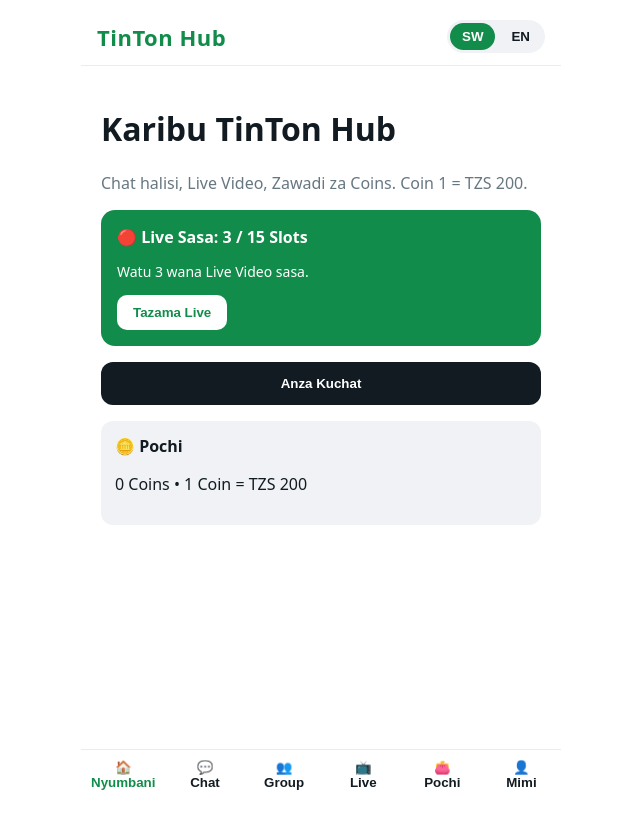
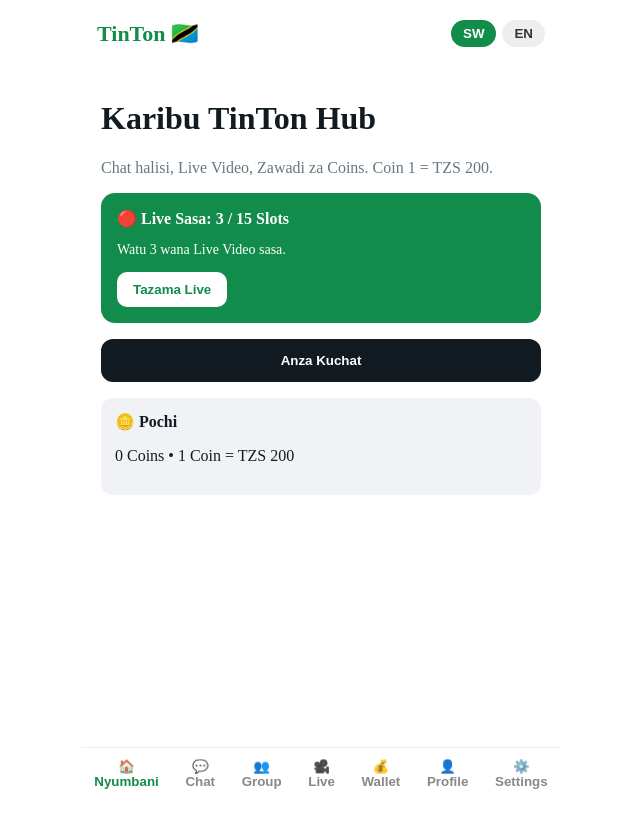
Before and after one commit to nelsonmwasha4/TinTon-chat, a React (Vite) app: page / in a window 1280 px wide. Shown: the top 828 px of the page, without its empty margins (319-959 px from the left). Built offline with nearby package versions, Linux system fonts and the light colour scheme.

Commit message:
Add SettingsPage and update App layout

```diff
--- a/src/App.tsx
+++ b/src/App.tsx
@@ -7,6 +7,7 @@ import GroupPage from "./pages/Group";
 import LivePage from "./pages/Live";
 import WalletPage from "./pages/Wallet";
 import ProfilePage from "./pages/Profile";
+import SettingsPage from "./pages/Settings";
 
 export default function App() {
   const [lang, setLang] = useState<Lang>("sw");
@@ -14,34 +15,37 @@ export default function App() {
   const [tab, setTab] = useState("home");
 
   return (
-    <div style={{ maxWidth: 480, margin: "0 auto", minHeight: "100vh", background: COLORS.white, paddingBottom: 70, fontFamily: "system-ui", color: COLORS.black }}>
+    <div style={{ maxWidth: 480, margin: "0 auto", background: COLORS.white, minHeight: "100vh" }}>
 
-      {/* HEADER - Nyeupe, Jina Kijani */}
-      <div style={{ display: "flex", justifyContent: "space-between", alignItems: "center", padding: "12px 16px", background: COLORS.white, borderBottom: `1px solid ${COLORS.border}`, position: "sticky", top: 0, zIndex: 10 }}>
+      {/* HEADER - Nyeupe, Jina Kijani - KAMA MWANZO */}
+      <div style={{ display: "flex", justifyContent: "space-between", alignItems: "center", padding: "12px 16px", background: COLORS.white }}>
         {/* JINA LA APP - KIJANI */}
-        <b style={{ fontSize: 22, color: COLORS.brand, letterSpacing: 0.5 }}>TinTon Hub</b>
-        <div style={{ display: "flex", gap: 4, background: COLORS.lightGray, borderRadius: 20, padding: 3 }}>
-          <button onClick={() => setLang("sw")} style={{ border: "none", padding: "6px 12px", borderRadius: 16, background: lang === "sw" ? COLORS.brand : "transparent", color: lang === "sw" ? "#fff" : COLORS.black, fontWeight: "bold" }}>SW</button>
-          <button onClick={() => setLang("en")} style={{ border: "none", padding: "6px 12px", borderRadius: 16, background: lang === "en" ? COLORS.brand : "transparent", color: lang === "en" ? "#fff" : COLORS.black, fontWeight: "bold" }}>EN</button>
+        <b style={{ fontSize: 22, color: COLORS.brand }}>TinTon 🇹🇿</b>
+        <div style={{ display: "flex", gap: 6 }}>
+          <button onClick={() => setLang("sw")} style={{ background: lang === "sw" ? COLORS.brand : "#eee", color: lang === "sw" ? "#fff" : "#333", border: "none", padding: "6px 12px", borderRadius: 20, fontWeight: 700 }}>SW</button>
+          <button onClick={() => setLang("en")} style={{ background: lang === "en" ? COLORS.brand : "#eee", color: lang === "en" ? "#fff" : "#333", border: "none", padding: "6px 12px", borderRadius: 20, fontWeight: 700 }}>EN</button>
         </div>
       </div>
 
-      {tab === "home" && <HomePage lang={lang} onGoChat={() => setTab("chat")} onGoLive={() => setTab("live")} />}
+      {tab === "home" && <HomePage lang={lang} />}
       {tab === "chat" && <ChatPage lang={lang} />}
       {tab === "group" && <GroupPage lang={lang} />}
       {tab === "live" && <LivePage lang={lang} />}
       {tab === "wallet" && <WalletPage lang={lang} />}
       {tab === "profile" && <ProfilePage lang={lang} />}
+      {tab === "settings" && <SettingsPage lang={lang} setLang={setLang} />}
 
-      {/* MENU CHINI - Nyeupe, Iliyochaguliwa Kijani */}
-      <div style={{ position: "fixed", bottom: 0, left: "50%", transform: "translateX(-50%)", width: "100%", maxWidth: 480, display: "flex", background: COLORS.white, borderTop: `1px solid ${COLORS.border}` }}>
-        <button onClick={() => setTab("home")} style={{ flex: 1, padding: 10, border: "none", background: "none", color: tab === "home" ? COLORS.brand : COLORS.black, fontWeight: "bold" }}>🏠<br/>{t.home}</button>
-        <button onClick={() => setTab("chat")} style={{ flex: 1, padding: 10, border: "none", background: "none", color: tab === "chat" ? COLORS.brand : COLORS.black, fontWeight: "bold" }}>💬<br/>{t.chat}</button>
-        <button onClick={() => setTab("group")} style={{ flex: 1, padding: 10, border: "none", background: "none", color: tab === "group" ? COLORS.brand : COLORS.black, fontWeight: "bold" }}>👥<br/>Group</button>
-        <button onClick={() => setTab("live")} style={{ flex: 1, padding: 10, border: "none", background: "none", color: tab === "live" ? COLORS.brand : COLORS.black, fontWeight: "bold" }}>📺<br/>{t.live}</button>
-        <button onClick={() => setTab("wallet")} style={{ flex: 1, padding: 10, border: "none", background: "none", color: tab === "wallet" ? COLORS.brand : COLORS.black, fontWeight: "bold" }}>👛<br/>{t.wallet}</button>
-        <button onClick={() => setTab("profile")} style={{ flex: 1, padding: 10, border: "none", background: "none", color: tab === "profile" ? COLORS.brand : COLORS.black, fontWeight: "bold" }}>👤<br/>Mimi</button>
+      {/* MENU CHINI - Nyeupe, Iliyochan... - KAMA MWANZO */}
+      <div style={{ position: "fixed", bottom: 0, left: "50%", transform: "translateX(-50%)", width: "100%", maxWidth: 480, background: COLORS.white, borderTop: "1px solid #eee", display: "flex", justifyContent: "space-around", padding: "10px 0" }}>
+        <button onClick={() => setTab("home")} style={{ background: "none", border: "none", color: tab === "home" ? COLORS.brand : "#888", fontWeight: 700 }}>🏠<br />{t.home}</button>
+        <button onClick={() => setTab("chat")} style={{ background: "none", border: "none", color: tab === "chat" ? COLORS.brand : "#888", fontWeight: 700 }}>💬<br />Chat</button>
+        <button onClick={() => setTab("group")} style={{ background: "none", border: "none", color: tab === "group" ? COLORS.brand : "#888", fontWeight: 700 }}>👥<br />Group</button>
+        <button onClick={() => setTab("live")} style={{ background: "none", border: "none", color: tab === "live" ? COLORS.brand : "#888", fontWeight: 700 }}>🎥<br />Live</button>
+        <button onClick={() => setTab("wallet")} style={{ background: "none", border: "none", color: tab === "wallet" ? COLORS.brand : "#888", fontWeight: 700 }}>💰<br />Wallet</button>
+        <button onClick={() => setTab("profile")} style={{ background: "none", border: "none", color: tab === "profile" ? COLORS.brand : "#888", fontWeight: 700 }}>👤<br />Profile</button>
+        <button onClick={() => setTab("settings")} style={{ background: "none", border: "none", color: tab === "settings" ? COLORS.brand : "#888", fontWeight: 700 }}>⚙️<br />Settings</button>
       </div>
+
     </div>
   );
       }
```
